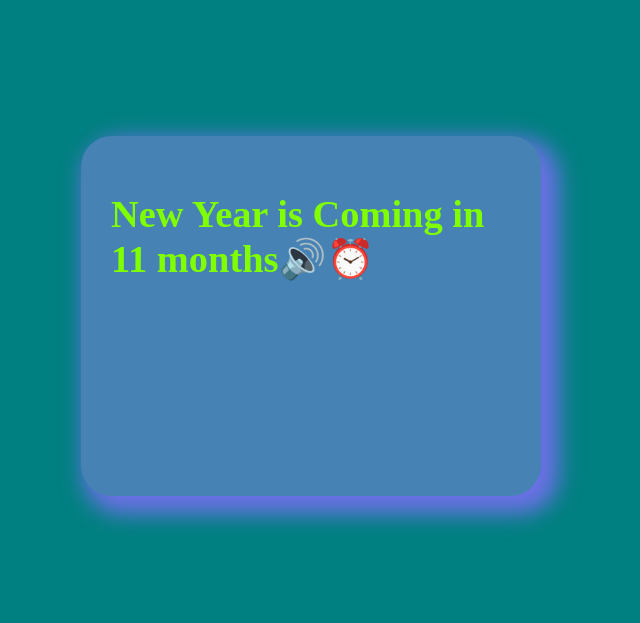
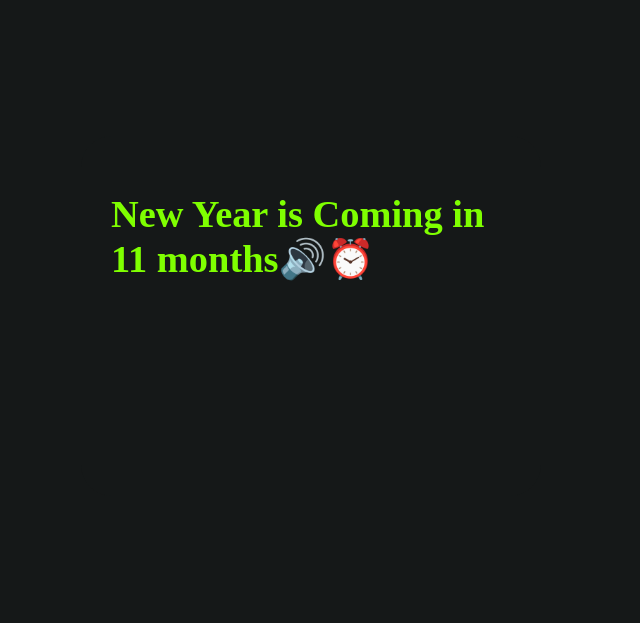
Before and after one commit to Thasanthan-codethamizha/learndjango, a Django app: page / in a window 1280 px wide. Shown: the top 623 px of the page, without its empty margins (55-695 px from the left). Run offline with Django 3.2, Linux system fonts and the light colour scheme.

Commit message:
newyearapp

```diff
--- a/newyear/static/css/style.css
+++ b/newyear/static/css/style.css
@@ -1,9 +1,9 @@
 body {
-  background-color: teal;
+  background-color: rgb(21, 24, 24);
   padding: 10%;
 }
 .box {
-  background-color: steelblue;
+  background-color: rgb(21, 24, 24);
   padding: 30px;
   width: 400px;
   height: 300px;
@@ -13,10 +13,12 @@ body {
   -moz-border-radius: 31px 31px 31px 31px;
   -webkit-border-radius: 31px 31px 31px 31px;
   border: 0px solid #000000;
+}
+h1 {
+  color: chartreuse;
+}
+.box:hover {
   -webkit-box-shadow: 10px 10px 22px 8px rgba(108, 112, 230, 1);
   -moz-box-shadow: 10px 10px 22px 8px rgba(108, 112, 230, 1);
   box-shadow: 10px 10px 22px 8px rgba(108, 112, 230, 1);
 }
-h1 {
-  color: chartreuse;
-}
```
